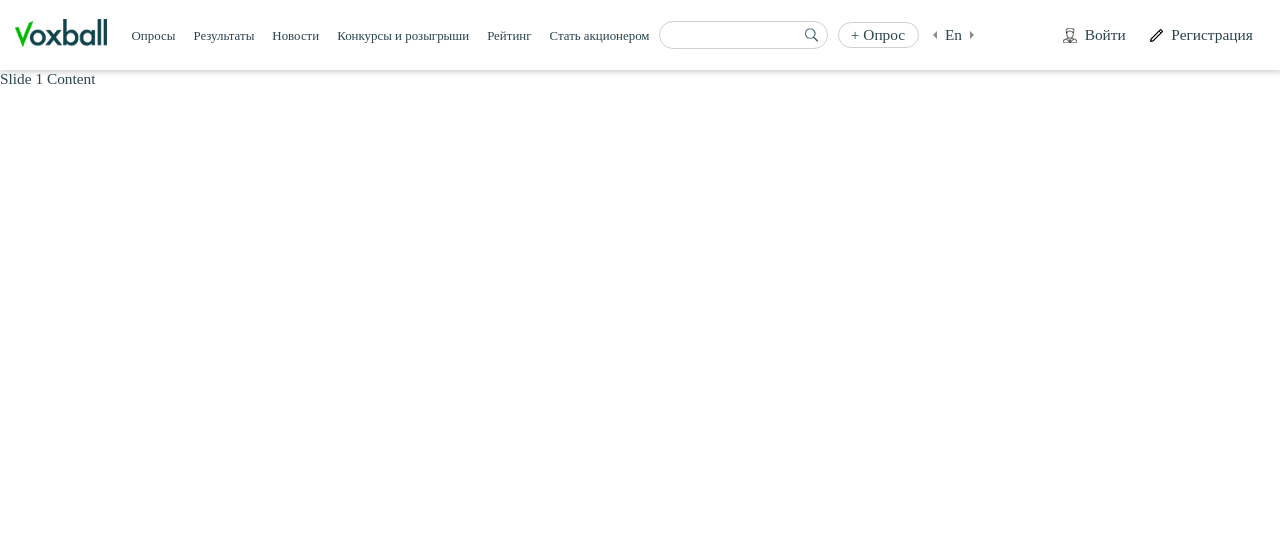
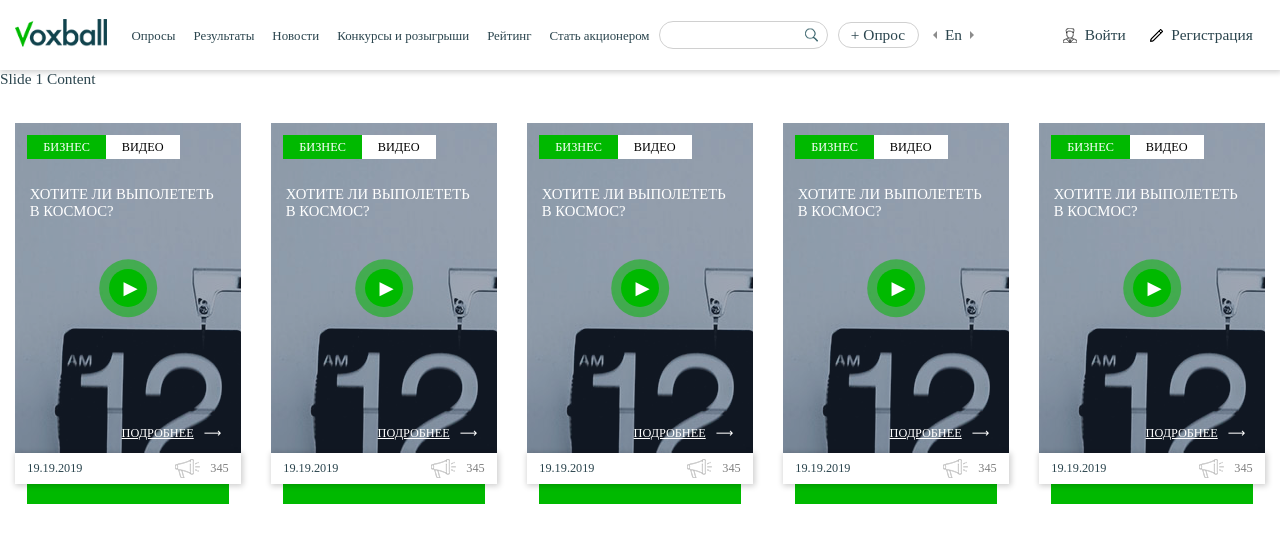
Before and after one commit to VasliSaidmuradov/voxball_clone, a Nuxt app: page / in a window 1280 px wide. Shown: the top 542 px of the page. Built offline with nearby package versions, Linux system fonts and the light colour scheme.

Commit message:
Poll card

```diff
--- /dev/null
+++ b/components/cards/pollCard.vue
@@ -0,0 +1,190 @@
+<template>
+  <div class="Poll-Card">
+    <div class="Poll-Card__main">
+      <div>
+        <img class="Poll-Card__img" src="~/assets/img/test-bg.jpg" alt />
+      </div>
+      <div class="Poll-Card__block">
+        <div class="Poll-Card__content">
+          <nuxt-link to="/" class="Poll-Card__content-item">Бизнес</nuxt-link>
+          <nuxt-link to="/" class="Poll-Card__content-item Poll-Card__content-item--video">Видео</nuxt-link>
+        </div>
+        <div class="Poll-Card__title">хотите ли выполететь в космос?</div>
+        <nuxt-link to="/" class="Poll-Card__link">Подробнее</nuxt-link>
+        <div class="Poll-Card__play-block">
+          <div class="Poll-Card__play"></div>
+        </div>
+      </div>
+    </div>
+    <div class="Poll-Card__footer">
+      <div class="Poll-Card__date">19.19.2019</div>
+      <div class="Poll-Card__poll">
+        <img src="~/assets/img/gramophone.png" alt />
+        <div class="Poll-Card__counter">345</div>
+      </div>
+    </div>
+    <div class="Poll-Card__green-container"></div>
+  </div>
+</template>
+
+<script>
+export default {
+  props: {
+    data: Object
+  },
+  created() {}
+}
+</script>
+
+<style lang="scss" scoped>
+.Poll-Card {
+  &__main {
+    position: relative;
+    display: block;
+    max-height: 330px;
+    height: 100vh;
+    overflow: hidden;
+    background: #000;
+    text-transform: uppercase;
+  }
+
+  &:hover &__img {
+    opacity: 0.5;
+  }
+  &:hover &__play-block {
+    width: 6vw;
+    height: 6vw;
+  }
+  &:hover &__link {
+    color: $base-color;
+  }
+  &:hover &__green-container::after {
+    top: -30px;
+  }
+
+  &__play {
+    position: absolute;
+    width: 3vw;
+    height: 3vw;
+    top: 50%;
+    left: 50%;
+    transform: translate(-50%, -50%);
+    border-radius: 50%;
+    background: $base-color;
+    &::after {
+      content: '▶︎';
+      font-size: 1.5em;
+      display: flex;
+      align-items: center;
+      width: 3vw;
+      height: 3vw;
+      justify-content: center;
+      color: white;
+      border-left: 0.4vw solid transparent;
+    }
+  }
+
+  &__play-block {
+    position: absolute;
+    width: 4.5vw;
+    height: 4.5vw;
+    top: 50%;
+    left: 50%;
+    transform: translate(-50%, -50%);
+    border-radius: 50%;
+    background: #00b90087;
+    transition: 1s ease;
+  }
+
+  &__title {
+    padding: 1em;
+    font-size: 1.2em;
+    color: white;
+  }
+
+  &__block {
+    position: absolute;
+    left: 0;
+    right: 0;
+    top: 0;
+    bottom: 0;
+    box-shadow: inset 0 0 1000px 1000px #2536506e;
+  }
+
+  &__content {
+    padding: 1em;
+    height: auto;
+    min-height: 32px;
+    font-size: 1em;
+    line-height: 21px;
+  }
+
+  &__content-item {
+    display: inline-block;
+    padding: 0.1em 1.3em;
+    background: $base-color;
+    color: white;
+    text-decoration: none;
+
+    &--video {
+      color: black;
+      background: white;
+    }
+  }
+
+  &__link {
+    position: absolute;
+    right: 35px;
+    bottom: 10px;
+    padding: 0.2em 1em;
+    color: white;
+
+    &::after {
+      content: '⟶';
+      top: 50%;
+      margin-left: 10px;
+      border: none;
+      position: absolute;
+      transform: translateY(-50%);
+    }
+  }
+
+  &__footer {
+    position: relative;
+    display: flex;
+    justify-content: space-between;
+    align-items: center;
+    z-index: 5;
+    padding: 0.5em 1em;
+    box-shadow: 1px 1px 6px 1px rgba(0, 0, 0, 0.2);
+    background: white;
+  }
+
+  &__poll {
+    display: flex;
+    justify-content: space-between;
+    align-items: center;
+  }
+  &__counter {
+    margin-left: 10px;
+    color: gray;
+  }
+
+  &__green-container {
+    position: relative;
+    padding: 0 1em;
+
+    &::after {
+      content: '';
+      position: relative;
+      display: block;
+      top: 0;
+
+      width: 100%;
+      height: 20px;
+      background: $base-color;
+      transition: 1s linear;
+    }
+  }
+}
+</style>
--- a/components/shared/footer.vue
+++ b/components/shared/footer.vue
@@ -1,13 +1,12 @@
 <template>
   <div class="Footer">
-    <div class="Footer__first">
+    <div class="Footer__first container">
       <div class="lang-block">
         <p class="Footer__title">Языки:</p>
         <locale :full="true" />
       </div>
       <div class="Footer__menu">
         <p class="Footer__title">Меню:</p>
-        <nav-bar />
       </div>
       <div class="additional">
         <p class="Footer__title">Дополнительно:</p>
@@ -38,6 +37,7 @@ import navBar from '@/components/shared/navbar.vue'
 import locale from '@/components/inputs/locale.vue'
 
 export default {
+  props: {},
   components: {
     navBar,
     locale
@@ -47,6 +47,9 @@ export default {
 
 <style lang="scss" scoped>
 .Footer {
+  border: 1px solid $border-color;
+  border-bottom-color: white;
+
   &__list {
     display: flex;
     flex-wrap: wrap;
--- a/pages/index.vue
+++ b/pages/index.vue
@@ -8,7 +8,13 @@
         </Carousel>
       </no-ssr>
     </section>
-    <section class="Top-poll"></section>
+    <section class="Top-poll container">
+      <ul class="Top-poll__list">
+        <li class="Top-poll__item" v-for="(poll, index) in 5" :key="index">
+          <poll-card></poll-card>
+        </li>
+      </ul>
+    </section>
     <section class="Advertising"></section>
     <section class="Top-news"></section>
     <section class="Analitic-articles"></section>
@@ -20,19 +26,45 @@
 if (process.browser) {
   var { Carousel, Slide } = require('vue-carousel')
 }
+
+import pollCard from '@/components/cards/pollCard.vue'
 export default {
   components: {
     Carousel,
-    Slide
+    Slide,
+    pollCard
   },
   data() {
     return {
-      page: 0
+      page: 0,
+      pollCards: [
+        {
+          name: 'sdfds fdsf dsfsd f '
+        }
+      ]
     }
   },
   methods: {}
 }
 </script>
 
-<style>
+<style lang="scss">
+.Top-poll {
+  &__list {
+    display: flex;
+    flex-wrap: wrap;
+    justify-content: flex-start;
+    margin: 0 -15px;
+    margin-top: 20px;
+    list-style: none;
+    padding: 0;
+    font-size: 0.8em;
+  }
+  &__item {
+    flex: 0 0 auto;
+    margin: 15px;
+    margin-bottom: 0;
+    width: calc(1 / 5 * 100% - 30px);
+  }
+}
 </style>
```
Also changed, not shown: components/cards/poolCard.vue (deleted, +0 -15 lines), assets/img/gramophone.png (added), assets/img/test-bg.jpg (added).
